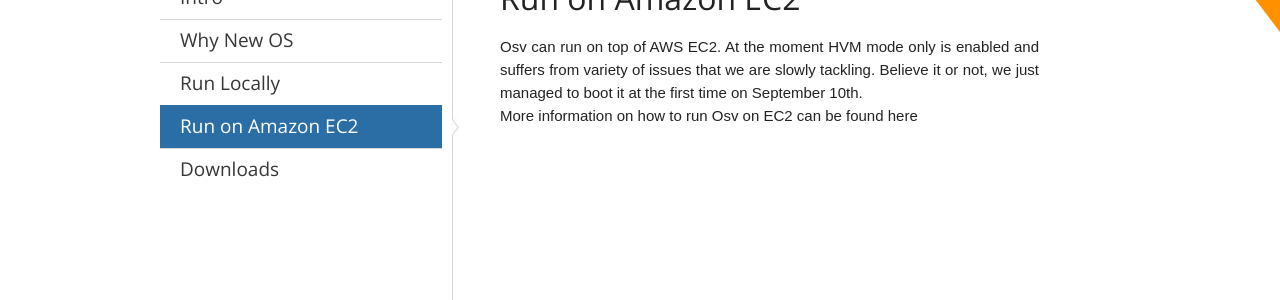
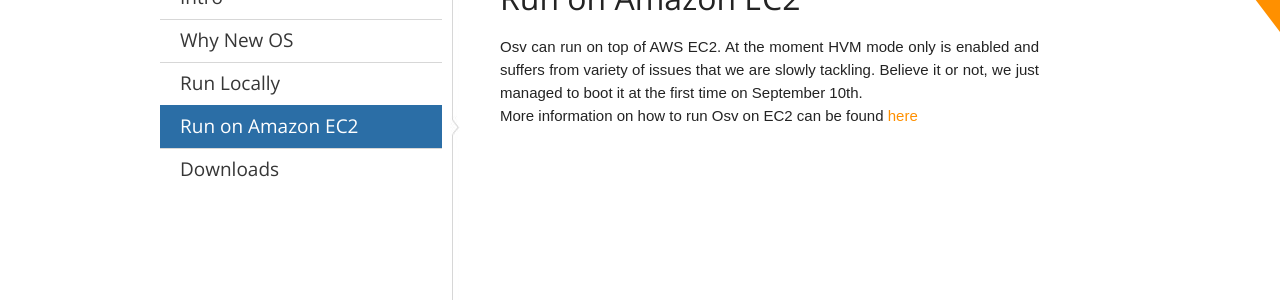
Before and after one commit to osv-io/osv-io.github.io, a Jekyll site: the page built from _posts/started/0000-01-25-amazon-ec2.markdown, in a window 1280 px wide. Shown: the part 146-446 px from the top of the page. Built offline with Jekyll 4.4.1, drawn with Linux system fonts in a browser that asks for light colours; part of the change alters nothing that is shown.

Commit message:
update EC2 page

```diff
--- a/_posts/started/0000-01-25-amazon-ec2.markdown
+++ b/_posts/started/0000-01-25-amazon-ec2.markdown
@@ -10,4 +10,4 @@ Osv can run on top of AWS EC2. At the moment HVM mode only is enabled and suffer
 
 <!--more-->
 
-More information on how to run Osv on EC2 can be found here
+More information on how to run Osv on EC2 can be found [here](https://github.com/cloudius-systems/osv/wiki/OSV-on-EC2)
```
